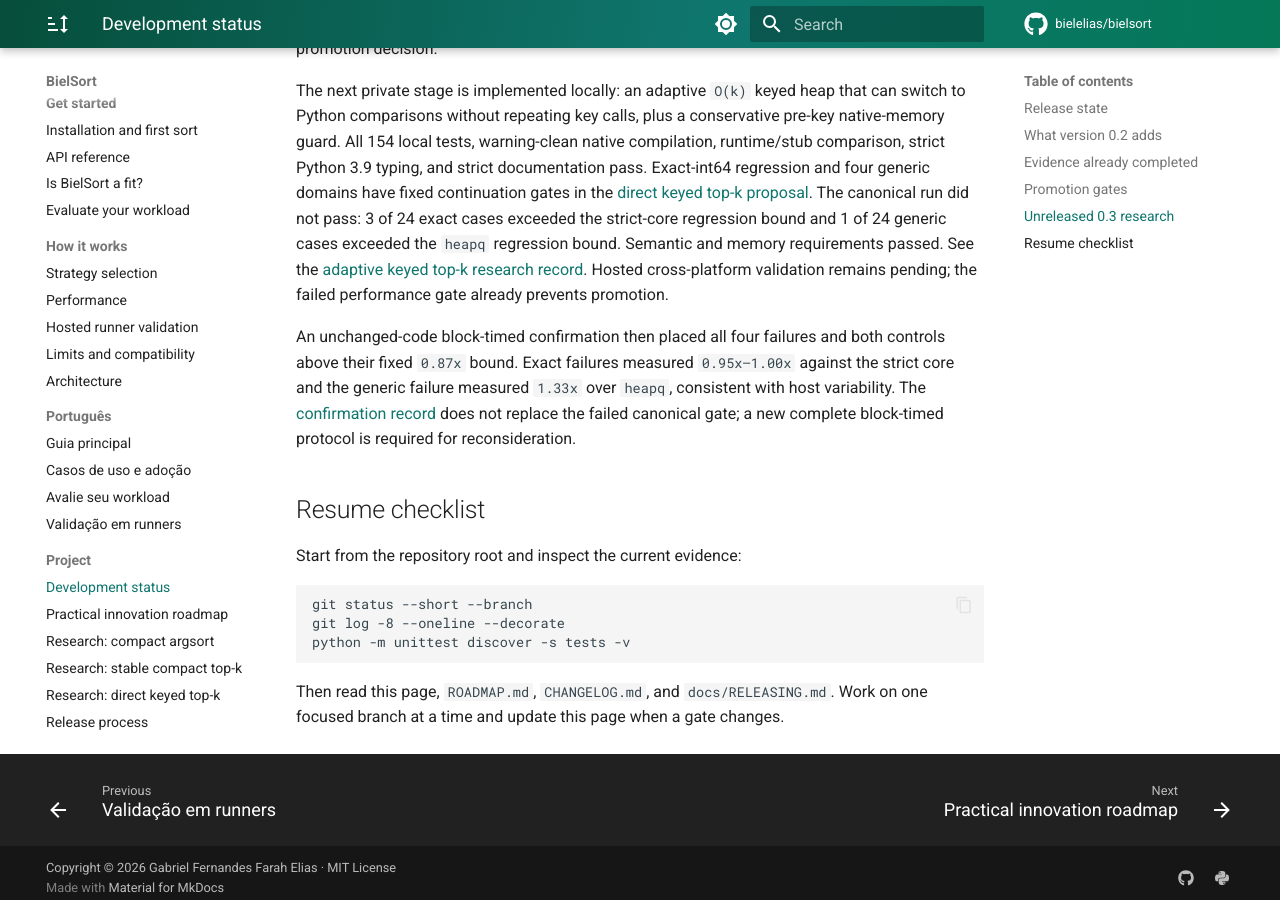
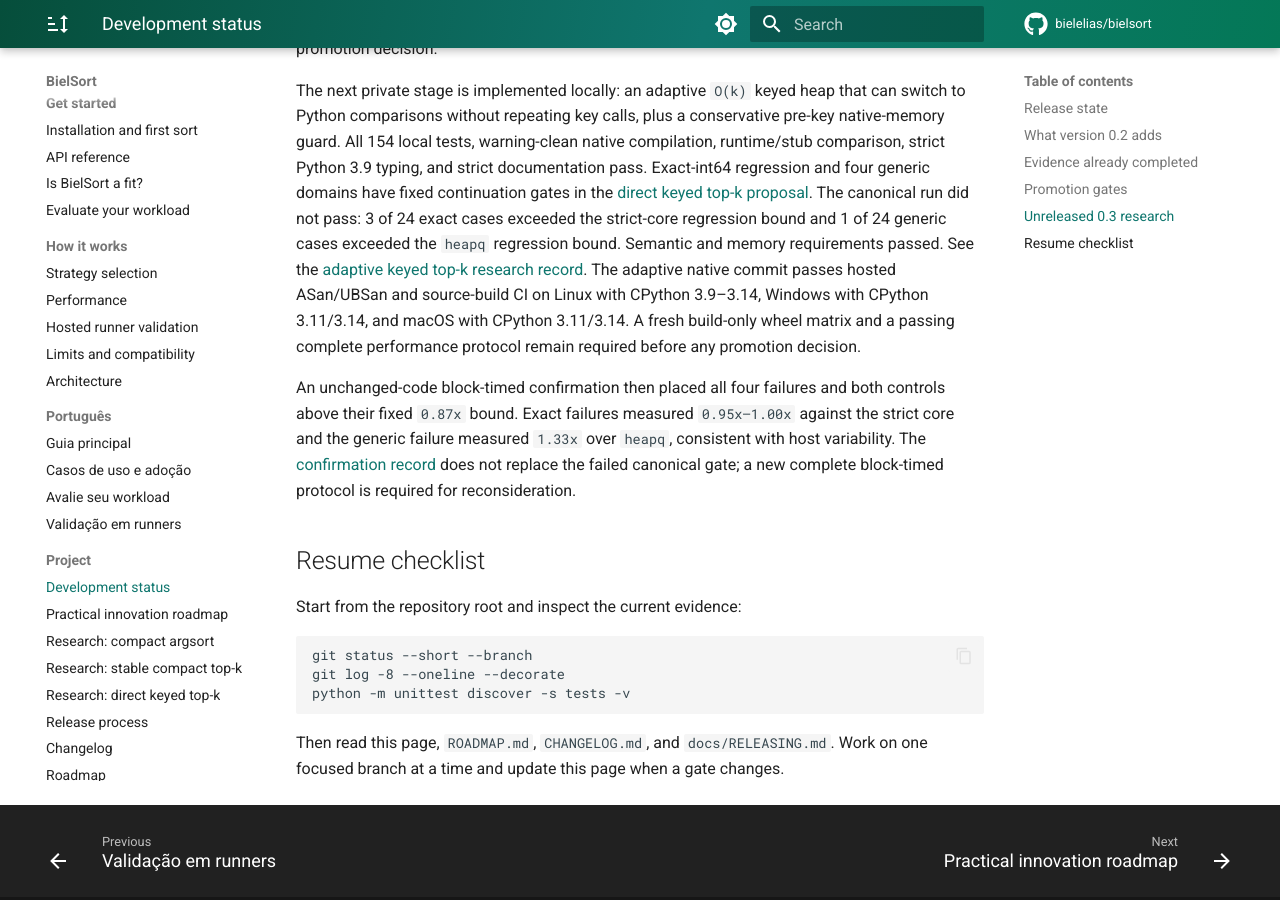
Before and after one commit to bielelias/bielsort, an MkDocs documentation site: the page built from docs/development-status.md, in a window 1280 px wide and 900 px high, scrolled down 4448 px. Built offline with MkDocs 1.6.1 and Material for MkDocs 9.7.7, drawn with Linux system fonts in a browser that asks for light colours; comment, search, counter and statistics services are not loaded.

Commit message:
Record adaptive top-k cross-platform validation

```diff
--- a/docs/development-status.md
+++ b/docs/development-status.md
@@ -214,8 +214,10 @@
 of 24 generic cases exceeded the `heapq` regression bound. Semantic and memory
 requirements passed. See the
 [adaptive keyed top-k research record](https://github.com/bielelias/bielsort/blob/research/stable-topk-0.3/benchmarks/results/2026-08-05-adaptive-keyed-topk.md).
-Hosted cross-platform validation remains pending; the failed performance gate
-already prevents promotion.
+The adaptive native commit passes hosted ASan/UBSan and source-build CI on
+Linux with CPython 3.9–3.14, Windows with CPython 3.11/3.14, and macOS with
+CPython 3.11/3.14. A fresh build-only wheel matrix and a passing complete
+performance protocol remain required before any promotion decision.
 
 An unchanged-code block-timed confirmation then placed all four failures and
 both controls above their fixed `0.87x` bound. Exact failures measured
```
